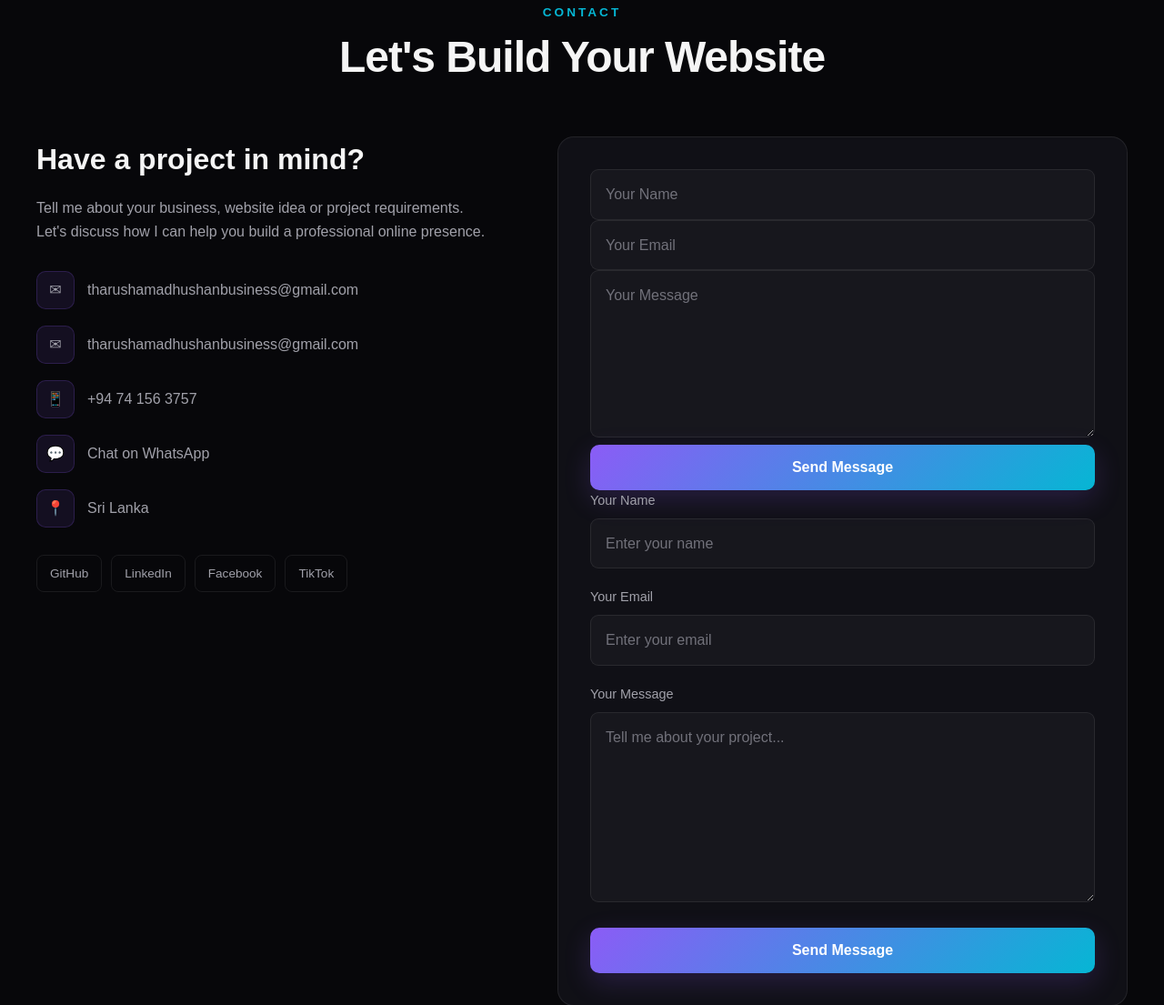
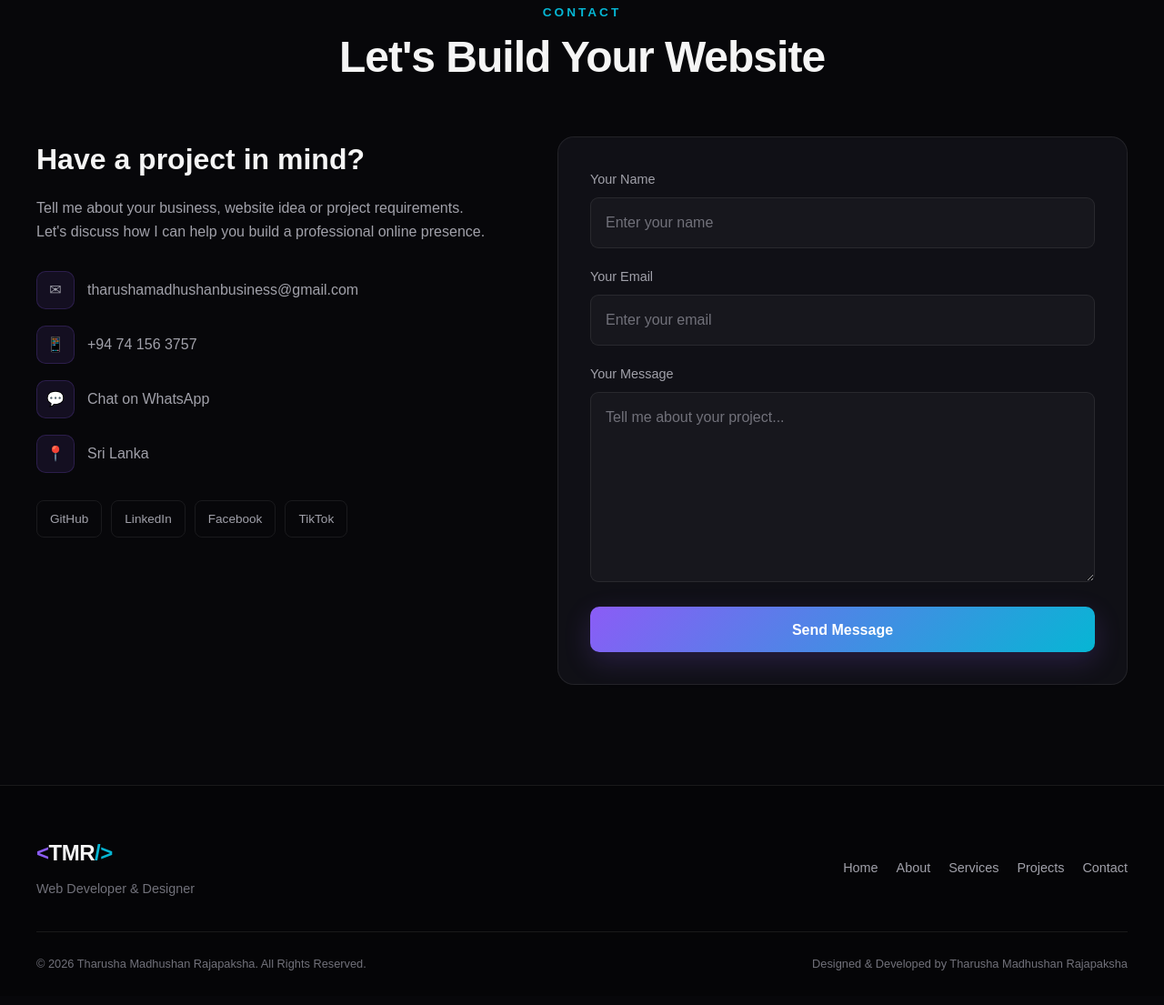
Before and after one commit to Tharushabusiness/tharusha-portfolio, a plain HTML site: page index.html in a window 1280 px wide. Shown: the part 5053-6158 px from the top of the page at 91% size. Drawn offline with Linux system fonts and the light colour scheme.

Commit message:
Fix contact section

```diff
--- a/index.html
+++ b/index.html
@@ -1009,7 +1009,6 @@
     </section>
 
 
-
 <!-- =====================================================
      CONTACT
 ====================================================== -->
@@ -1020,7 +1019,6 @@
 >
 
     <div class="container">
-
 
         <div class="section-title">
 
@@ -1033,7 +1031,6 @@
             </h2>
 
         </div>
-
 
 
         <div class="contact-content">
@@ -1056,11 +1053,6 @@
                 </p>
 
 
-                        <a href="mailto:tharushamadhushanbusiness@gmail.com" class="contact-item">
-                            <span class="contact-icon">✉</span>
-                            <span>tharushamadhushanbusiness@gmail.com</span>
-                        </a>
-
                 <!-- Email -->
 
                 <a
@@ -1079,7 +1071,6 @@
                 </a>
 
 
-
                 <!-- Phone -->
 
                 <a
@@ -1096,7 +1087,6 @@
                     </span>
 
                 </a>
-
 
 
                 <!-- WhatsApp -->
@@ -1119,7 +1109,6 @@
                 </a>
 
 
-
                 <!-- Location -->
 
                 <div class="contact-item">
@@ -1133,7 +1122,6 @@
                     </span>
 
                 </div>
-
 
 
                 <!-- Social Links -->
@@ -1179,39 +1167,6 @@
 
             </div>
 
-                <form
-                    class="contact-form"
-                    action="https://formspree.io/f/mkjgbwrw"
-                    method="POST"
-                >
-
-                        <input
-                            type="text"
-                            name="name"
-                            placeholder="Your Name"
-                            required
-                        >
-
-                        <input
-                            type="email"
-                            name="email"
-                            placeholder="Your Email"
-                            required
-                        >
-
-                        <textarea
-                            name="message"
-                            placeholder="Your Message"
-                            rows="6"
-                            required
-                        ></textarea>
-
-                        <button type="submit" class="btn primary-btn">
-                            Send Message
-                        </button>
-
-                        <p class="form-message"></p>
-
 
             <!-- Contact Form -->
 
@@ -1220,6 +1175,8 @@
                 action="https://formspree.io/f/mkjgbwrw"
                 method="POST"
             >
+
+                <!-- Name -->
 
                 <div class="form-group">
 
@@ -1238,6 +1195,7 @@
                 </div>
 
 
+                <!-- Email -->
 
                 <div class="form-group">
 
@@ -1256,6 +1214,7 @@
                 </div>
 
 
+                <!-- Message -->
 
                 <div class="form-group">
 
@@ -1274,6 +1233,7 @@
                 </div>
 
 
+                <!-- Submit Button -->
 
                 <button
                     type="submit"
@@ -1284,13 +1244,12 @@
 
             </form>
 
+
         </div>
 
     </div>
 
 </section>
-
-
 
     <!-- =====================================================
          FOOTER
```
Lines whose indentation alone changed are shown as unchanged.
